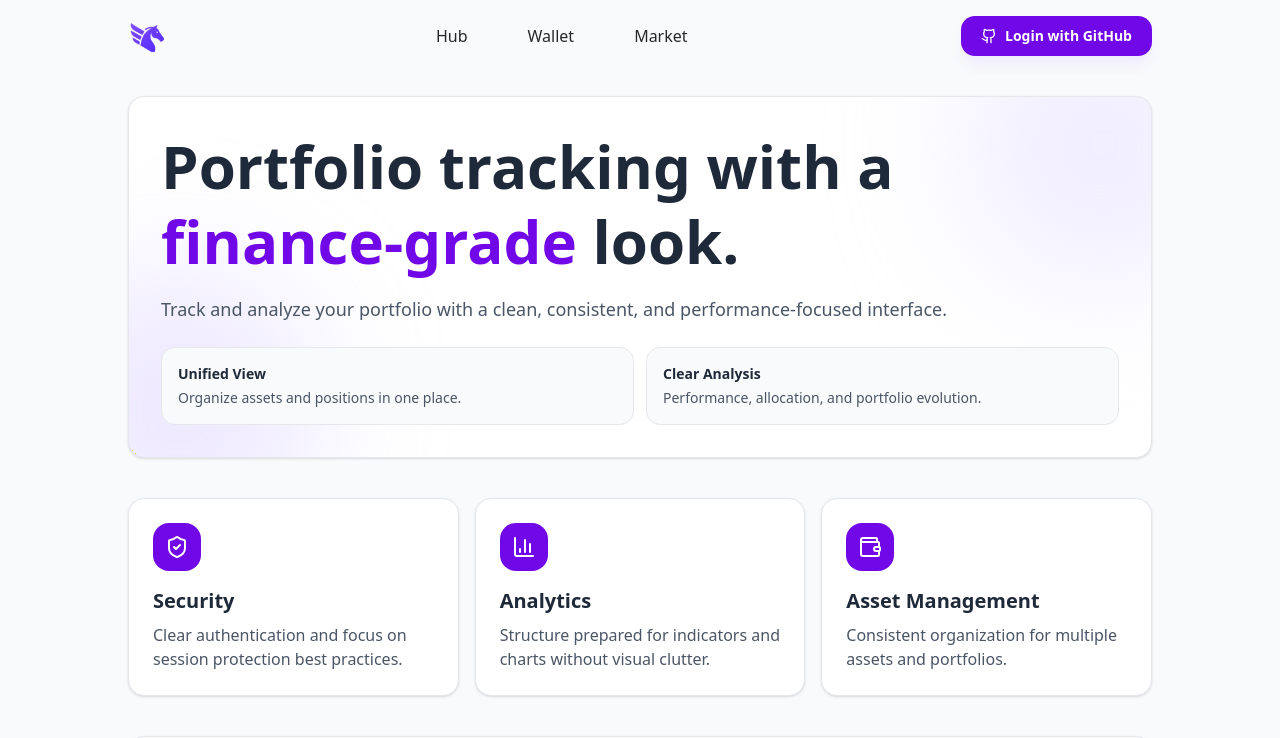
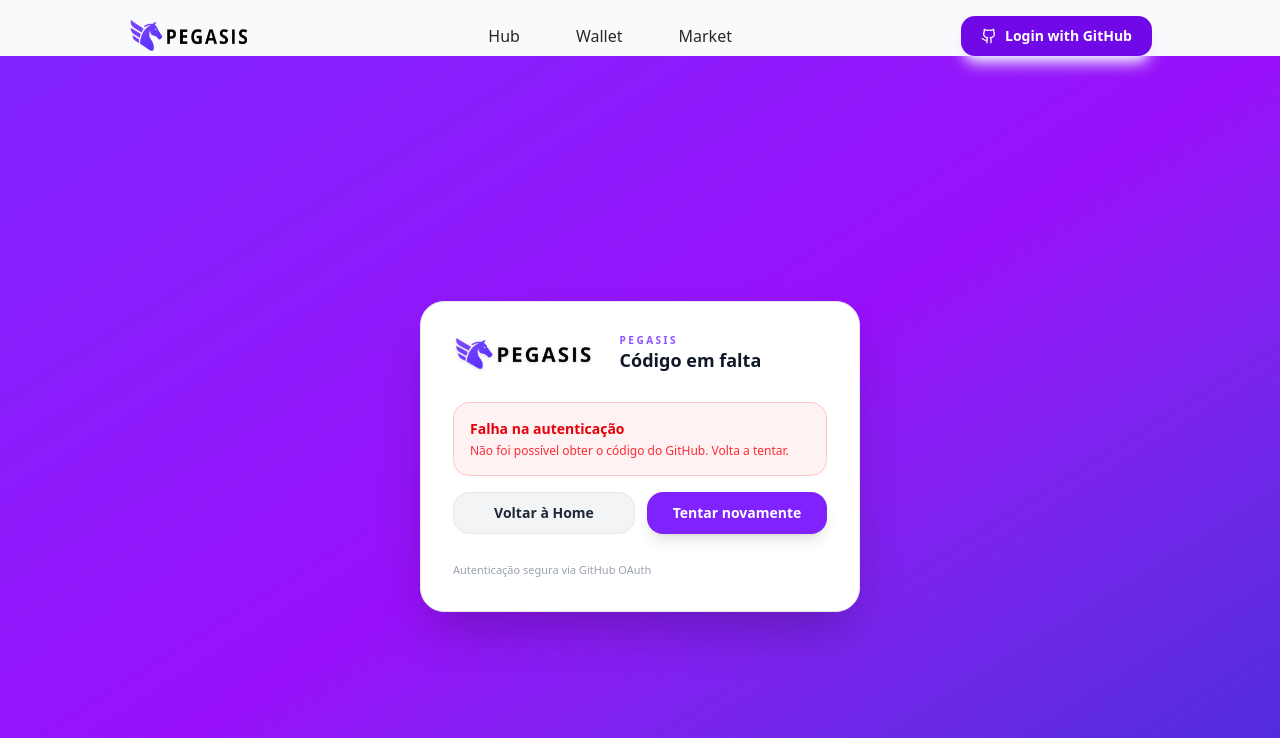
Before and after one commit to monteiroF14/pegasis, a Vue app: page /auth/callback in a window 1280 px wide. Before the commit this address led to /. Shown: the top 738 px of the page. Built offline with nearby package versions, Linux system fonts and the light colour scheme; no server answers; data requests are answered from the project's data file.

Commit message:
update loading

```diff
--- a/package.json
+++ b/package.json
@@ -28,6 +28,7 @@
   "devDependencies": {
     "@pinia/testing": "^1.0.3",
     "@vitejs/plugin-vue": "^6.0.1",
+    "@vue/test-utils": "^2.4.6",
     "autoprefixer": "^10.4.21",
     "jsdom": "^27.4.0",
     "postcss": "^8.5.6",
--- a/src/AuthCallback.vue
+++ b/src/AuthCallback.vue
@@ -1,38 +1,137 @@
 <template>
-  <div>Logging in...</div>
+  <div
+    class="min-h-screen flex items-center justify-center bg-gradient-to-br from-violet-600 via-purple-600 to-indigo-700"
+  >
+    <div
+      class="w-[440px] max-w-[92vw] rounded-3xl bg-white border border-gray-200 shadow-2xl p-8 text-gray-800"
+    >
+      <!-- Header -->
+      <div class="flex items-center gap-4 mb-7">
+        <img :src="logo" alt="Pegasis" class="h-10 w-auto drop-shadow" />
+
+        <div class="leading-tight">
+          <p
+            class="text-[10px] font-bold text-violet-500 tracking-[0.25em] uppercase"
+          >
+            Pegasis
+          </p>
+          <h1 class="text-lg font-extrabold text-gray-900">
+            {{ title }}
+          </h1>
+        </div>
+      </div>
+
+      <!-- Loading state -->
+      <div v-if="state === 'loading'" class="flex items-center gap-4">
+        <div class="relative w-11 h-11 shrink-0">
+          <div
+            class="absolute inset-0 rounded-full border-4 border-gray-200"
+          ></div>
+          <div
+            class="absolute inset-0 rounded-full border-4 border-violet-600 border-t-transparent animate-spin"
+          ></div>
+        </div>
+
+        <div>
+          <p class="text-sm font-semibold text-gray-800">
+            {{ message }}
+          </p>
+          <p class="text-xs text-gray-500 mt-1">
+            Isto pode demorar alguns segundos.
+          </p>
+        </div>
+      </div>
+
+      <!-- Error state -->
+      <div v-else class="space-y-4">
+        <div class="rounded-2xl border border-red-200 bg-red-50 p-4">
+          <p class="text-sm font-bold text-red-600">Falha na autenticação</p>
+          <p class="text-xs text-red-500 mt-1">
+            {{ message }}
+          </p>
+        </div>
+
+        <div class="flex gap-3">
+          <button
+            @click="goHome"
+            class="flex-1 rounded-2xl bg-gray-100 hover:bg-gray-200 border border-gray-200 px-4 py-2.5 text-sm font-semibold transition"
+          >
+            Voltar à Home
+          </button>
+
+          <button
+            @click="retry"
+            class="flex-1 rounded-2xl bg-violet-600 hover:bg-violet-700 text-white px-4 py-2.5 text-sm font-extrabold transition shadow-lg"
+          >
+            Tentar novamente
+          </button>
+        </div>
+      </div>
+
+      <!-- Footer -->
+      <p class="text-[11px] text-gray-400 mt-7">
+        Autenticação segura via GitHub OAuth
+      </p>
+    </div>
+  </div>
 </template>
 
 <script setup>
-import { onMounted } from "vue";
+import { onMounted, ref } from "vue";
 import { useRoute, useRouter } from "vue-router";
 import { exchangeCodeForToken } from "./login.js";
 import { useSessionStore } from "@/stores/session";
+import logo from "@/assets/logo2-cropped.png";
+
+const route = useRoute();
+const router = useRouter();
+const session = useSessionStore();
+
+const state = ref("loading"); // "loading" | "error"
+const title = ref("A autenticar…");
+const message = ref("A validar credenciais com o GitHub…");
+
+const goHome = () => router.push("/");
+const retry = () => router.push("/auth/redirect");
 
 onMounted(async () => {
-  const route = useRoute()
-  const router = useRouter()
-  const session = useSessionStore()
+  const code = route.query.code;
+  const error = route.query.error;
 
-  const code = route.query.code;
+  if (error) {
+    state.value = "error";
+    title.value = "Autenticação cancelada";
+    message.value = "O login foi cancelado no GitHub. Podes tentar novamente.";
+    return;
+  }
+
   if (!code) {
-    console.error("No code found in query parameters.");
-    router.push("/");
+    state.value = "error";
+    title.value = "Código em falta";
+    message.value =
+      "Não foi possível obter o código do GitHub. Volta a tentar.";
     return;
   }
 
   try {
-    // 1. Exchange code for token
+    message.value = "A obter token de acesso…";
     const tokenData = await exchangeCodeForToken(code);
 
-    // 2. Delegate profile fetching and DB check to the store.
-    // The store will create the user if they don't exist.
+    message.value = "A iniciar sessão na Pegasis…";
     await session.login(tokenData.access_token);
 
-    // Success!
-    router.push("/");
-  } catch (error) {
-    console.error("Login failed:", error);
-    router.push("/");
+    title.value = "Login concluído!";
+    message.value = "A redirecionar…";
+
+    setTimeout(() => {
+      router.push("/");
+    }, 500);
+  } catch (err) {
+    console.error("Login failed:", err);
+    state.value = "error";
+    title.value = "Erro no login";
+    message.value =
+      "Não foi possível concluir a autenticação. Verifica a ligação e tenta novamente.";
   }
 });
 </script>
--- a/src/components/layout/Header.vue
+++ b/src/components/layout/Header.vue
@@ -1,12 +1,18 @@
 <script setup>
 import { ref, onMounted, onUnmounted } from "vue";
+import { useRouter, useRoute } from "vue-router";
 import { Github } from "lucide-vue-next";
 import { useSessionStore } from "@/stores/session";
 import { loginWithGitHub } from "@/login.js";
-import logo from "@/assets/logo.png";
+import logo from "@/assets/logo2-cropped.png";
 
 const session = useSessionStore();
+const router = useRouter();
+const route = useRoute();
+
 const isDropdownOpen = ref(false);
+const showAuthToast = ref(false);
+let toastTimeoutId = null;
 
 const toggleDropdown = () => {
   isDropdownOpen.value = !isDropdownOpen.value;
@@ -18,16 +24,47 @@
   }
 };
 
+const showToast = () => {
+  showAuthToast.value = true;
+
+  if (toastTimeoutId) clearTimeout(toastTimeoutId);
+  toastTimeoutId = setTimeout(() => {
+    showAuthToast.value = false;
+  }, 3000);
+};
+
+const handleProtectedNav = (path) => {
+  if (!session.isAuthenticated && route.path === "/") {
+    showToast();
+    return;
+  }
+
+  router.push(path);
+};
+
 onMounted(() => {
   document.addEventListener("click", closeDropdown);
 });
 
 onUnmounted(() => {
   document.removeEventListener("click", closeDropdown);
+  if (toastTimeoutId) clearTimeout(toastTimeoutId);
 });
 </script>
 
 <template>
+  <!-- TOAST (BOTTOM RIGHT) -->
+  <div
+    v-if="showAuthToast"
+    class="fixed bottom-6 right-6 z-50 bg-white dark:bg-gray-900 border border-violet-200 dark:border-gray-700 shadow-2xl rounded-2xl px-5 py-4 flex items-center gap-3 animate-toast-in"
+  >
+    <div class="w-2 h-2 bg-violet-600 rounded-full animate-pulse"></div>
+
+    <p class="text-sm font-semibold text-gray-800 dark:text-gray-100">
+      You must be authenticated to access this feature.
+    </p>
+  </div>
+
   <header class="w-4/5 mx-auto mt-4">
     <nav class="bg-gray-50 border-gray-200 dark:bg-gray-800">
       <div class="flex justify-between items-center mx-auto">
@@ -37,46 +74,54 @@
           class="mx-auto flex items-center justify-center p-0"
           aria-current="page"
         >
-          <img
-            :src="logo"
-            alt="Pegasis logo"
-            class="h-10 w-auto dark:invert"
-          />
+          <img :src="logo" alt="Pegasis logo" class="h-10 w-auto dark:invert" />
         </router-link>
 
-        <div
-          class="justify-between items-center w-full flex order-1"
-          id="mobile-menu-2"
-        >
+        <div class="justify-between items-center w-full flex order-1">
           <ul class="flex mx-auto font-medium flex-row space-x-8 mt-0">
+            <!-- HUB -->
             <li>
-              <router-link
-                to="/dashboard"
-                exact-active-class="text-violet-700 dark:text-violet-400 font-semibold after:w-full"
-                class="relative block py-2 pr-4 pl-3 text-zinc-800 hover:text-violet-700 dark:text-zinc-400 dark:hover:text-violet-400 after:content-[''] after:absolute after:left-0 after:bottom-0 after:w-0 after:h-0.5 after:bg-violet-700 dark:after:bg-violet-400 after:transition-all after:duration-300 hover:after:w-full"
+              <button
+                @click="handleProtectedNav('/dashboard')"
+                :class="[
+                  'relative block py-2 px-3 hover:text-violet-700 dark:hover:text-violet-400 after:content-[\'\'] after:absolute after:left-0 after:bottom-0 after:w-0 after:h-0.5 after:bg-violet-700 dark:after:bg-violet-400 after:transition-all after:duration-300 hover:after:w-full',
+                  route.path === '/dashboard'
+                    ? 'text-violet-700 dark:text-violet-400 font-semibold after:w-full'
+                    : 'text-zinc-800 dark:text-zinc-400',
+                ]"
               >
                 Hub
-              </router-link>
+              </button>
             </li>
 
+            <!-- WALLET -->
             <li>
-              <router-link
-                to="/wallet"
-                exact-active-class="text-violet-700 dark:text-violet-400 font-semibold after:w-full"
-                class="relative block py-2 pr-4 pl-3 text-zinc-800 hover:text-violet-700 dark:text-zinc-400 dark:hover:text-violet-400 after:content-[''] after:absolute after:left-0 after:bottom-0 after:w-0 after:h-0.5 after:bg-violet-700 dark:after:bg-violet-400 after:transition-all after:duration-300 hover:after:w-full"
+              <button
+                @click="handleProtectedNav('/wallet')"
+                :class="[
+                  'relative block py-2 px-3 hover:text-violet-700 dark:hover:text-violet-400 after:content-[\'\'] after:absolute after:left-0 after:bottom-0 after:w-0 after:h-0.5 after:bg-violet-700 dark:after:bg-violet-400 after:transition-all after:duration-300 hover:after:w-full',
+                  route.path === '/wallet'
+                    ? 'text-violet-700 dark:text-violet-400 font-semibold after:w-full'
+                    : 'text-zinc-800 dark:text-zinc-400',
+                ]"
               >
                 Wallet
-              </router-link>
+              </button>
             </li>
 
+            <!-- MARKET -->
             <li>
-              <router-link
-                to="/market"
-                exact-active-class="text-violet-700 dark:text-violet-400 font-semibold after:w-full"
-                class="relative block py-2 pr-4 pl-3 text-zinc-800 hover:text-violet-700 dark:text-zinc-400 dark:hover:text-violet-400 after:content-[''] after:absolute after:left-0 after:bottom-0 after:w-0 after:h-0.5 after:bg-violet-700 dark:after:bg-violet-400 after:transition-all after:duration-300 hover:after:w-full"
+              <button
+                @click="handleProtectedNav('/market')"
+                :class="[
+                  'relative block py-2 px-3 hover:text-violet-700 dark:hover:text-violet-400 after:content-[\'\'] after:absolute after:left-0 after:bottom-0 after:w-0 after:h-0.5 after:bg-violet-700 dark:after:bg-violet-400 after:transition-all after:duration-300 hover:after:w-full',
+                  route.path === '/market'
+                    ? 'text-violet-700 dark:text-violet-400 font-semibold after:w-full'
+                    : 'text-zinc-800 dark:text-zinc-400',
+                ]"
               >
                 Market
-              </router-link>
+              </button>
             </li>
           </ul>
 
@@ -97,14 +142,14 @@
 
               <div class="flex flex-col">
                 <span
-                  class="text-sm font-semibold text-gray-800 dark:text-gray-100 leading-tight"
+                  class="text-sm font-semibold text-gray-800 dark:text-gray-100"
                 >
                   {{ session.user.name }}
                 </span>
 
                 <div class="flex items-center gap-2 mt-0.5">
                   <span
-                    class="text-[10px] font-bold bg-violet-600 text-white px-1.5 py-0.5 rounded-md leading-none"
+                    class="text-[10px] font-bold bg-violet-600 text-white px-1.5 py-0.5 rounded-md"
                   >
                     LVL {{ session.user.level }}
                   </span>
@@ -114,7 +159,7 @@
                   >
                     <div
                       class="bg-violet-500 h-full"
-                      :style="{ width: ((session.user.xp % 1000) / 10) + '%' }"
+                      :style="{ width: (session.user.xp % 1000) / 10 + '%' }"
                     ></div>
                   </div>
                 </div>
@@ -144,14 +189,14 @@
               >
                 <button
                   @click="session.deposit(300)"
-                  class="w-full text-left px-3 py-2 text-xs font-bold text-green-600 hover:bg-green-50 rounded-xl transition-colors flex items-center gap-2"
+                  class="w-full text-left px-3 py-2 text-xs font-bold text-green-600 hover:bg-green-50 rounded-xl"
                 >
                   Deposit $300
                 </button>
 
                 <button
                   @click="session.withdraw(300)"
-                  class="w-full text-left px-3 py-2 text-xs font-bold text-orange-600 hover:bg-orange-50 rounded-xl transition-colors flex items-center gap-2"
+                  class="w-full text-left px-3 py-2 text-xs font-bold text-orange-600 hover:bg-orange-50 rounded-xl"
                 >
                   Withdraw $300
                 </button>
@@ -160,7 +205,7 @@
               <div class="mt-1 px-2">
                 <button
                   @click="session.logout"
-                  class="w-full text-left px-3 py-2 text-sm font-semibold cursor-pointer text-red-600 hover:bg-gray-100 dark:hover:bg-gray-700 rounded-xl"
+                  class="w-full text-left px-3 py-2 text-sm font-semibold text-red-600 hover:bg-gray-100 dark:hover:bg-gray-700 rounded-xl"
                 >
                   Logout
                 </button>
@@ -171,7 +216,7 @@
             <button
               v-if="!session.isAuthenticated"
               @click="loginWithGitHub"
-              class="flex items-center gap-2 bg-violet-700 hover:bg-violet-800 text-white font-bold py-2.5 px-5 rounded-xl transition-all shadow-lg shadow-violet-100 active:scale-95 text-sm"
+              class="flex items-center gap-2 bg-violet-700 hover:bg-violet-800 text-white font-bold py-2.5 px-5 rounded-xl shadow-lg shadow-violet-100 active:scale-95 text-sm"
             >
               <Github class="w-4 h-4" />
               Login with GitHub
@@ -182,3 +227,20 @@
     </nav>
   </header>
 </template>
+
+<style scoped>
+@keyframes toast-in {
+  from {
+    opacity: 0;
+    transform: translateY(10px);
+  }
+  to {
+    opacity: 1;
+    transform: translateY(0);
+  }
+}
+
+.animate-toast-in {
+  animation: toast-in 0.25s ease-out;
+}
+</style>
--- a/src/login.js
+++ b/src/login.js
@@ -28,7 +28,7 @@
 }
 
 export function loginWithGitHub() {
-  console.log(import.meta.env.PROD)
+  console.log(import.meta.env.PROD);
   const redirect_uri = import.meta.env.PROD
     ? "https://ppegasis.netlify.app/auth/callback"
     : "http://localhost:5173/auth/callback";
```
Also changed, not shown: db.json, 1 other file (tests, documents, lock files or other folders).
